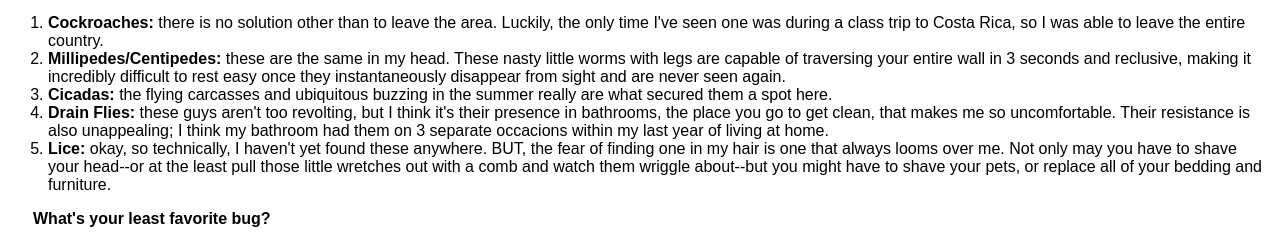
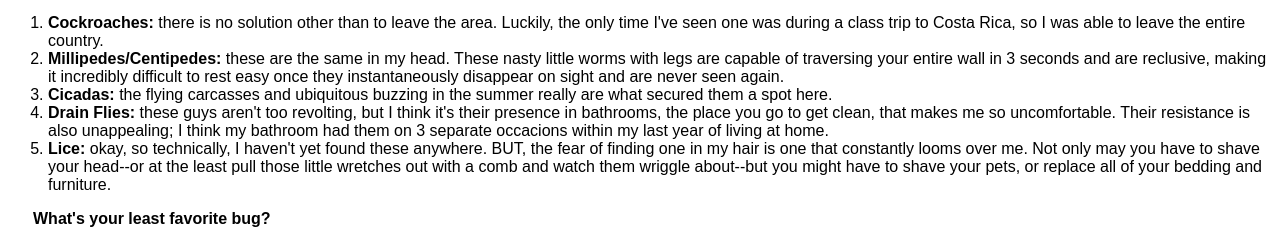
Before and after one commit to entropicCowboy/MCS-210-Bugs, a plain HTML site: page index.html in a window 1280 px wide. Shown: the part 1089-1332 px from the top of the page. Drawn offline with Linux system fonts and the light colour scheme.

Commit message:
Update index.html
Minor editorial changes

```diff
--- a/index.html
+++ b/index.html
@@ -77,7 +77,7 @@
                 to Costa Rica, so I was able to leave the entire country.
             </li>
             <li><b>Millipedes/Centipedes:</b> these are the same in my head. These nasty little worms with legs are capable of traversing your entire
-                wall in 3 seconds and reclusive, making it incredibly difficult to rest easy once they instantaneously disappear from sight and are
+                wall in 3 seconds and are reclusive, making it incredibly difficult to rest easy once they instantaneously disappear on sight and are
                 never seen again.
             </li>
             <li><b>Cicadas:</b> the flying carcasses and ubiquitous buzzing in the summer really are what secured them a spot here.</li>
@@ -85,7 +85,7 @@
                 get clean, that makes me so uncomfortable. Their resistance is also unappealing; I think my bathroom had them on 3
                 separate occacions within my last year of living at home.</li>
             <li><b>Lice:</b> okay, so technically, I haven't yet found these anywhere. BUT, the fear of finding one in my hair is one that
-                always looms over me. Not only may you have to shave your head--or at the least pull those little wretches out with a comb
+                constantly looms over me. Not only may you have to shave your head--or at the least pull those little wretches out with a comb
                 and watch them wriggle about--but you might have to shave your pets, or replace all of your bedding and furniture.</li>
         </ol>
         <form>
```
